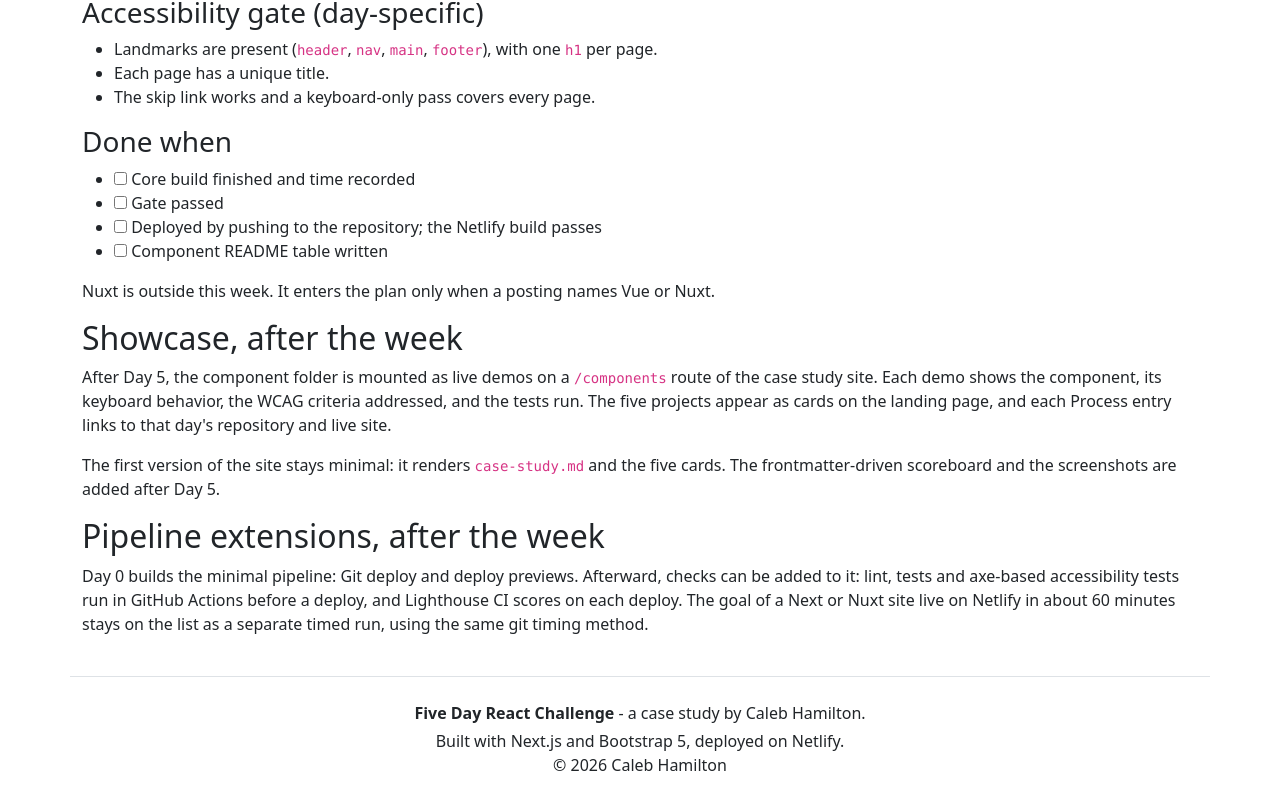
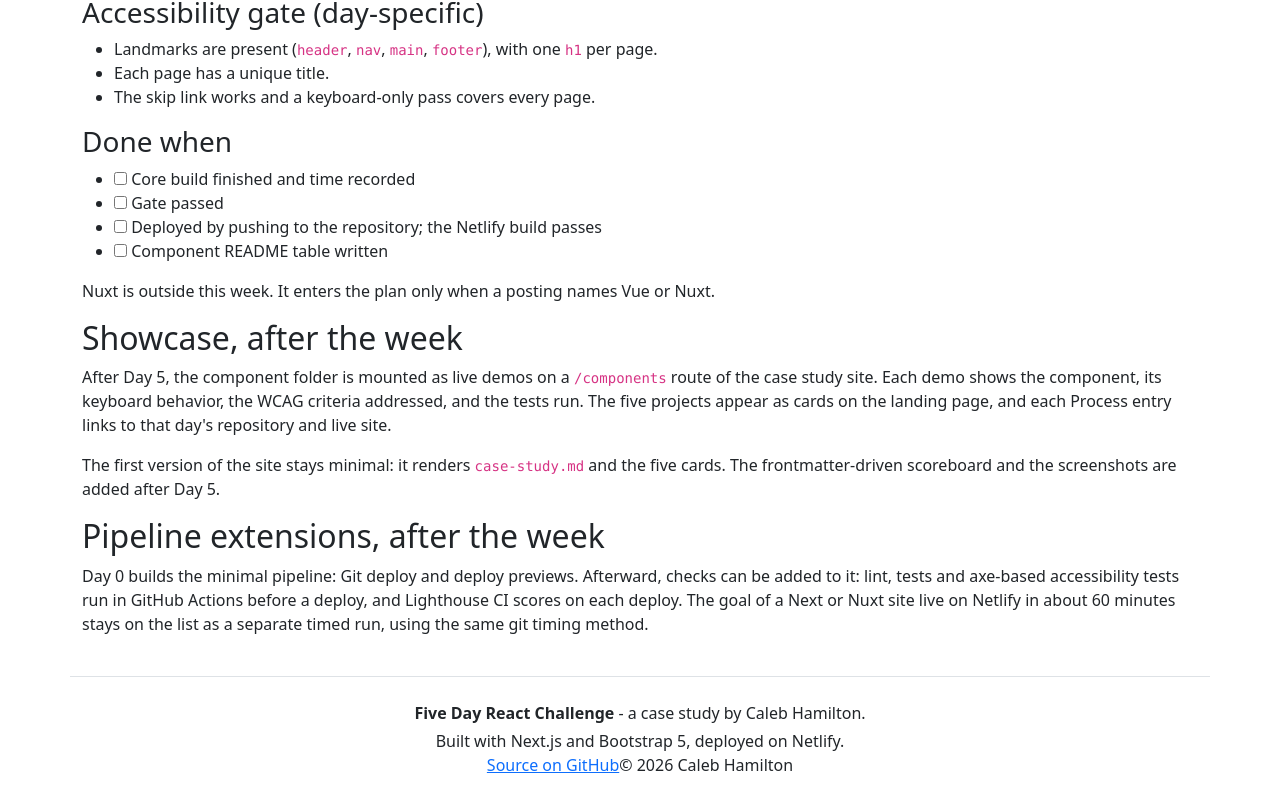
Before and after one commit to caleb542/five-day-react-challenge, a Next.js app: page / in a window 1280 px wide. Shown: the part 5832-6633 px from the top of the page. Built offline with nearby package versions, Linux system fonts and the light colour scheme.

Commit message:
adding repository link in footer

```diff
--- a/app/page.js
+++ b/app/page.js
@@ -37,6 +37,7 @@ export default async function Home() {
      <footer className="container py-4 border-top text-center">
        <p className="mb-1"><strong>Five Day React Challenge</strong> -  a case study by Caleb Hamilton.</p>
         <p className="mb-0">Built with Next.js and Bootstrap 5, deployed on Netlify.</p>
+        <a href="https://github.com/caleb542/five-day-react-challenge">Source on GitHub</a>
         © {new Date().getFullYear()} Caleb Hamilton
     </footer>
     </div>
```
